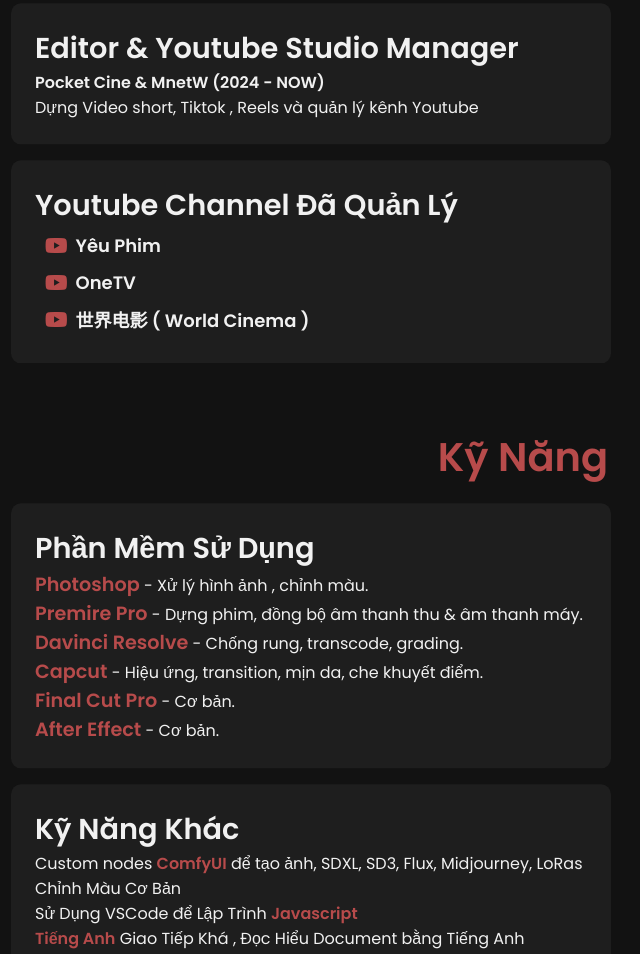
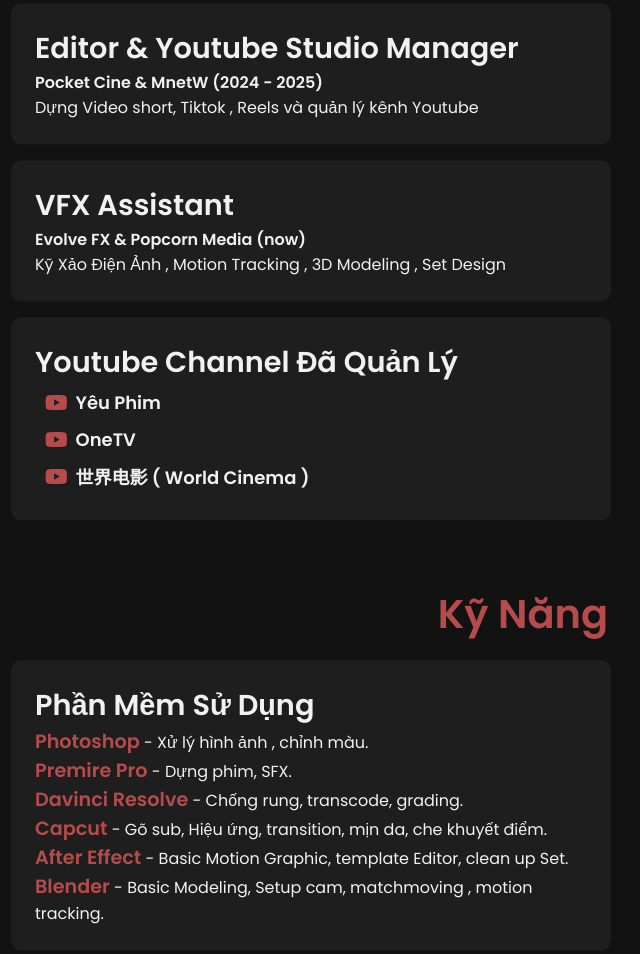
Before and after one commit to kaoboda100/Portfolio, a plain HTML site: page index.html in a window 1280 px wide. Shown: the part 1947-2901 px from the top of the page, without its empty margins (117-757 px from the left). Drawn offline with Linux system fonts and the light colour scheme.

Commit message:
Update index.html

```diff
--- a/index.html
+++ b/index.html
@@ -50,15 +50,15 @@
         <h2>My Works</h2>
         <div class="portfolio-videos">
             <div class="video-frame" onclick="playVideo(this)">
-                <video src="1.mp4" autoplay muted loop></video>
+                <video src="5.mp4" autoplay muted loop></video>
                 <div class="overlay">
-                    <h1>KitKat Commercial</h1>
+                    <h1>TGDD Tết Đậm Nét</h1>
                 </div>
             </div>
             <div class="video-frame" onclick="playVideo(this)">
-                <video src="2.mp4" autoplay muted loop></video>
+                <video src="6.mp4" autoplay muted loop></video>
                 <div class="overlay">
-                    <h1>Helia Jewelry</h1>
+                    <h1>TGDD LAPTOP AI</h1>
                 </div>
             </div>
             <div class="video-frame" onclick="playVideo(this)">
@@ -94,8 +94,13 @@
         </div>
         <div class="experience-item">
             <h3>Editor & Youtube Studio Manager</h3>
-            <h4>Pocket Cine & MnetW  (2024 - NOW)</h4>
+            <h4>Pocket Cine & MnetW  (2024 - 2025)</h4>
             <p>Dựng Video short, Tiktok , Reels và quản lý kênh Youtube</p>
+        </div>
+        <div class="experience-item">
+            <h3>VFX Assistant</h3>
+            <h4>Evolve FX & Popcorn Media (now)</h4>
+            <p>Kỹ Xảo Điện Ảnh , Motion Tracking , 3D Modeling , Set Design</p>
         </div>
         <div class="experience-item experience-item2">
             <h3>Youtube Channel Đã Quản Lý</h3>
@@ -118,11 +123,11 @@
             <div class="education-item edu2">
                 <h3>Phần Mềm Sử Dụng</h3>
                 <p><span class="highlight">Photoshop</span> - Xử lý hình ảnh , chỉnh màu.</p>
-                <p><span class="highlight">Premire Pro</span> - Dựng phim, đồng bộ âm thanh thu & âm thanh máy.</p>
+                <p><span class="highlight">Premire Pro</span> - Dựng phim, SFX.</p>
                 <p><span class="highlight">Davinci Resolve</span> - Chống rung, transcode, grading.</p>
-                <p><span class="highlight">Capcut</span> - Hiệu ứng, transition, mịn da, che khuyết điểm.</p>
-                <p><span class="highlight">Final Cut Pro</span> - Cơ bản.</p>
-                <p><span class="highlight">After Effect</span> - Cơ bản.</p>
+                <p><span class="highlight">Capcut</span> - Gõ sub, Hiệu ứng, transition, mịn da, che khuyết điểm.</p>
+                <p><span class="highlight">After Effect</span> - Basic Motion Graphic, template Editor, clean up Set.</p>
+                <p><span class="highlight">Blender</span> - Basic Modeling, Setup cam, matchmoving , motion tracking.</p>
             </div>
 
             <div class="education-item">
```
